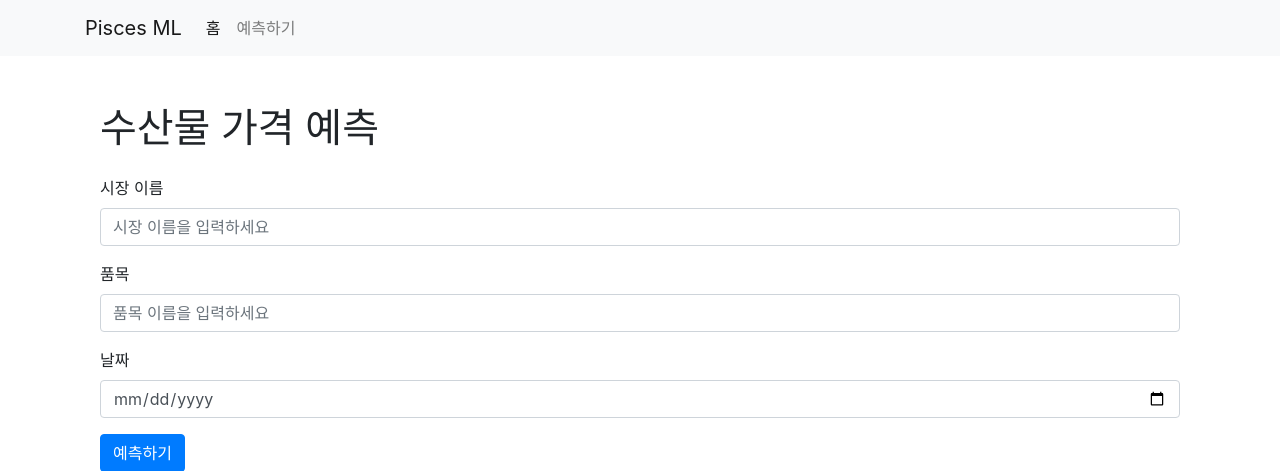
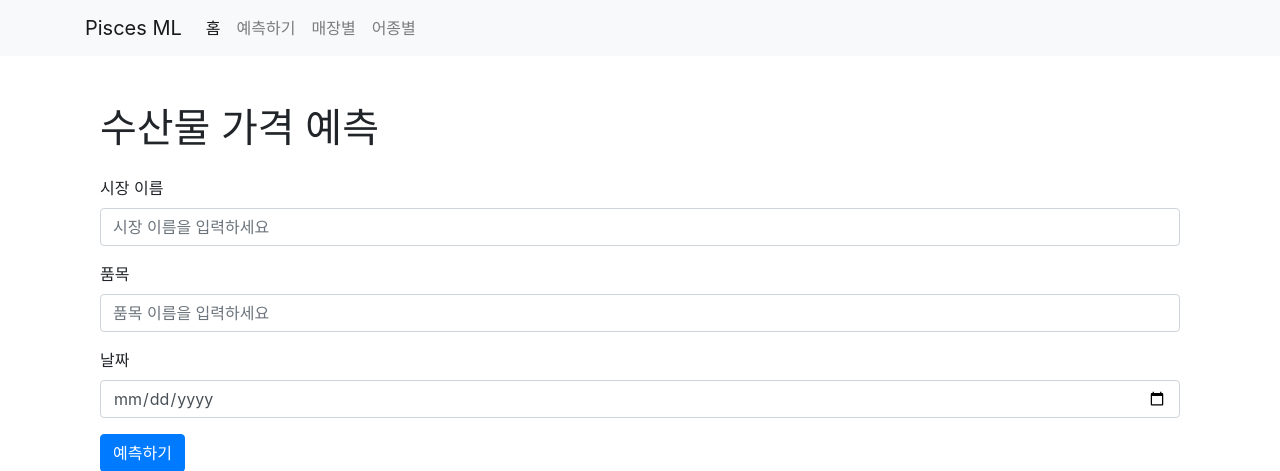
Before and after one commit to vhf1030/pisces, a Django app: page / in a window 1280 px wide. Shown: the top 471 px of the page. Run offline with Django 5.2, Linux system fonts and the light colour scheme; some libraries are stand-ins or nearby versions.

Commit message:
Modify code structures

```diff
--- a/pisces_ml/urls.py
+++ b/pisces_ml/urls.py
@@ -1,4 +1,4 @@
-from django.urls import path
+from django.urls import path  # type: ignore
 from . import views
 
 urlpatterns = [
@@ -6,6 +6,6 @@ urlpatterns = [
     path('', views.predict_page, name='predict_page'),  # 입력 폼 페이지
     path('predict/', views.predict, name='predict'),   # 예측 API 엔드포인트
     # path('', views.market_overview, name='market_overview'),  # TODO
-    # path('predict/seafood/', views.predict_seafood_price, name='predict_seafood_price'),  # TODO
-    # path('predict/market/', views.predict_market_prices, name='predict_market_prices'),  # TODO
+    path('predict/seafood/', views.predict_seafood_price, name='predict_seafood_price'),  # TODO
+    path('predict/market/', views.predict_market_prices, name='predict_market_prices'),  # TODO
 ]
--- a/pisces_ml/views.py
+++ b/pisces_ml/views.py
@@ -1,5 +1,5 @@
-from django.shortcuts import render
-from django.http import JsonResponse
+from django.shortcuts import render  # type: ignore
+from django.http import JsonResponse  # type: ignore
 import os
 import json
 # Create your views here.
--- a/templates/header.html
+++ b/templates/header.html
@@ -13,6 +13,12 @@
                     <li class="nav-item">
                         <a class="nav-link {% if request.path == '/predict/' %}active{% endif %}" href="/predict/">예측하기</a>
                     </li>
+                    <li class="nav-item">
+                        <a class="nav-link {% if request.path == '/predict_seafood/' %}active{% endif %}" href="/predict/seafood/">매장별</a>
+                    </li>
+                    <li class="nav-item">
+                        <a class="nav-link {% if request.path == '/predict_market/' %}active{% endif %}" href="/predict/market/">어종별</a>
+                    </li>
                 </ul>
             </div>
         </div>
```
Also changed, not shown: Readme.md.
